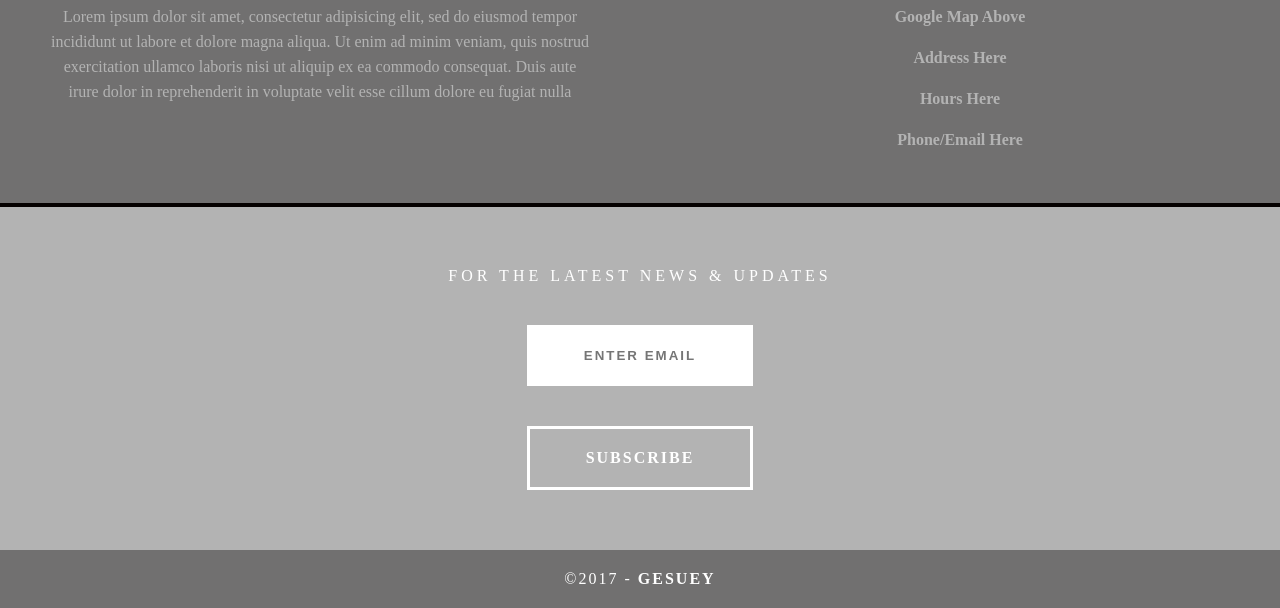
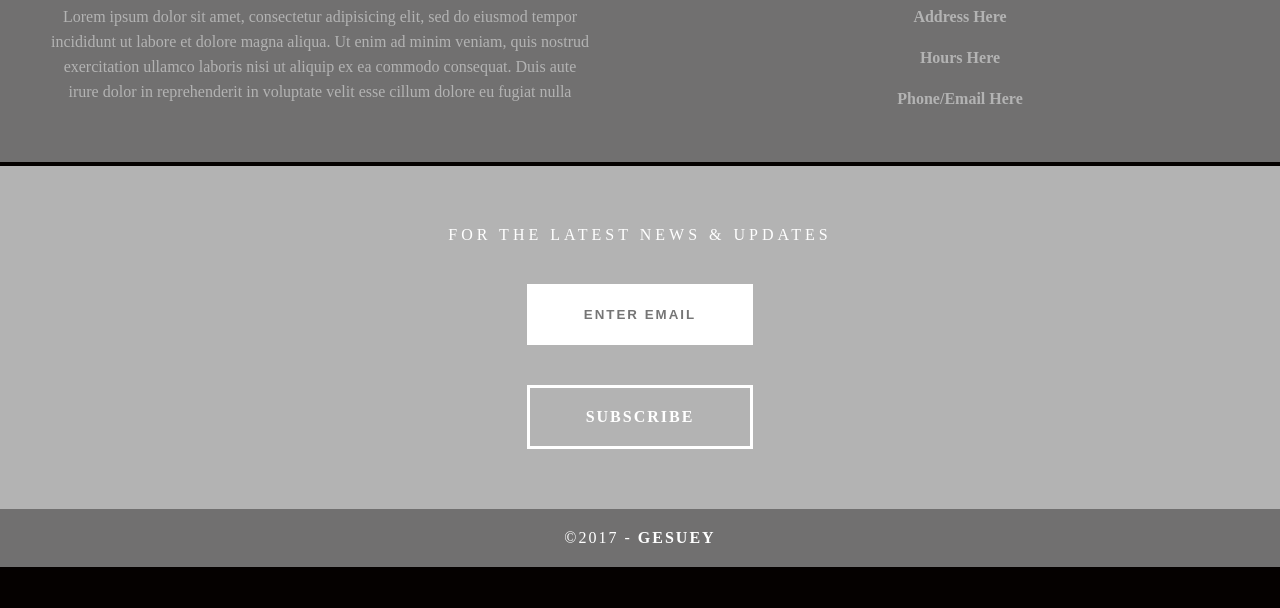
Before and after one commit to michael-pittman/WillingdonBeauty, a plain HTML site: page index.html in a window 1280 px wide. Shown: the part 1642-2250 px from the top of the page. After the commit the page ends 2209 px from the top, so only its background shows below. Drawn offline with Linux system fonts and the light colour scheme.

Commit message:
MAP TEXT REMOVED

```diff
--- a/index.html
+++ b/index.html
@@ -84,7 +84,6 @@
     <article class="footer_column">
       <h3>LOCATION</h3>
       <img src="https://maps.googleapis.com/maps/api/staticmap?center=Baltimore,MD&zoom=14&size=400x200&key=AIzaSyBVUgpEoZNn_O2_Sx40gLKCQ_uT2AiWX-g" alt="" width="400" height="200" class="cards"/>
-      <p><strong>Google Map Above </strong></p>
       <p><strong>Address Here </strong></p>
       <p><strong>Hours Here</strong></p>
       <p><strong>Phone/Email Here</strong></p>
```
